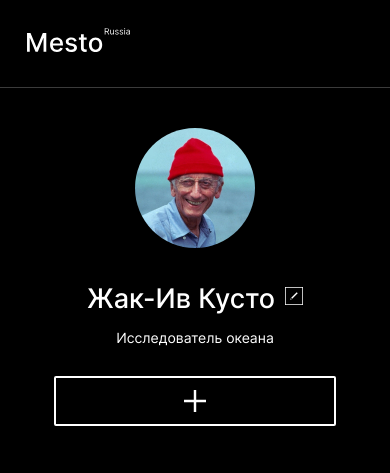
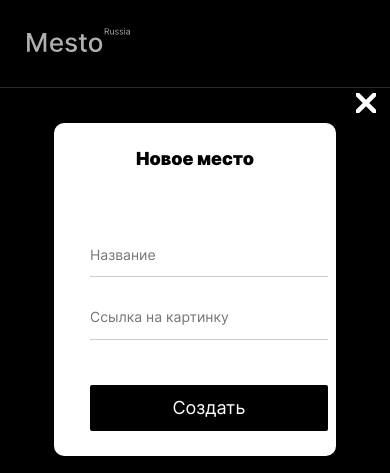
Before and after one commit to natalialukashova/mesto-project-bootcamp, a plain HTML site: page index.html in a window 390 px wide. Shown: the top 473 px of the page. Drawn offline with Linux system fonts and the light colour scheme.

Commit message:
текущая версия проекта для проверки

```diff
--- a/blocks/popup/__close-icon/popup__close-icon.css
+++ b/blocks/popup/__close-icon/popup__close-icon.css
@@ -1,6 +1,7 @@
 .popup__close-icon {
-  position: relative;
-  left: 863px;
+  position: absolute;
+  right: -40px;
+  top: -40px;
   cursor: pointer;
   width: 32px;
   height: 32px;
@@ -19,7 +20,7 @@
 
 @media screen and (max-width: 767px) {
   .popup__close-icon {
-    left: 281px;
+    top: -30px;
     width: 20px;
     height: 20px;
     margin-bottom: 16px;
--- a/blocks/popup/__container/popup__container.css
+++ b/blocks/popup/__container/popup__container.css
@@ -1,4 +1,5 @@
 .popup__container {
+  position: relative;
   background-color: #fff;
   box-shadow: 0px 0px 25px rgba(0, 0, 0, 0.15);
   border-radius: 10px;
--- a/blocks/popup/__input/popup__input.css
+++ b/blocks/popup/__input/popup__input.css
@@ -13,7 +13,7 @@
 }
 
 .popup__input::placeholder {
-  opacity: 1;
+  /* opacity: 1; */
   font-weight: 400;
   font-size: 14px;
   line-height: 17px;
--- a/index.html
+++ b/index.html
@@ -46,6 +46,29 @@
       </div>
     </div>
 
+    <div class="popup popup_opened">
+
+      <div class="popup__container">
+        <button class="popup__close-icon"></button>
+        <h2 class="popup__title">Новое место</h2>
+        <form class="popup__form">
+          <input
+            name="title"
+            type="text"
+            placeholder="Название"
+            class="popup__input input__type_name"
+          />
+          <input
+            name="description"
+            type="text"
+            placeholder="Ссылка на картинку"
+            class="popup__input input__type_link"
+          />
+          <button class="popup__button" type="submit">Создать</button>
+        </form>
+      </div>
+    </div>
+
     <template id="card">
       <article class="element card__element">
         <img
--- a/index.js
+++ b/index.js
@@ -1,6 +1,6 @@
 const popup = document.querySelector(".popup");
 const editButton = document.querySelector(".profile__edit-btn");
-const closeButton = document.querySelector(".popup__close-icon");
+const closeButtonList = document.querySelectorAll(".popup__close-icon");
 const profileTitle = document.querySelector(".profile__title");
 const profileSubtitle = document.querySelector(".profile__subtitle");
 const inputTitle = document.querySelector(".input__title");
@@ -10,6 +10,7 @@ const popupForm = document.querySelector(".popup__form");
 const saveButton = document.querySelector(".popup__button");
 const blockForCards = document.querySelector(".cards");
 const cardTemplate = document.querySelector("#card").content;
+
 
 // массив с карточками для стартовой загрузки
 const initialCards = [
@@ -58,7 +59,15 @@ editButton.addEventListener("click", () => {
 });
 
 // функция закрытия попапа
-const closePopup = () => {
+// const closePopup = (event) => {
+//   console.log('work');
+//   popup.classList.remove("popup_opened");
+//   popupInputs.forEach((item) => {
+//     item.value = "";
+//   });
+// };
+
+const closePopup = (popup) => {
   popup.classList.remove("popup_opened");
   popupInputs.forEach((item) => {
     item.value = "";
@@ -66,7 +75,13 @@ const closePopup = () => {
 };
 
 // навешиваем на кнопку функцию закрытия попапа
-closeButton.addEventListener("click", closePopup);
+// closeButtonList.addEventListener("click", closePopup);
+closeButtonList.forEach((button) => {
+  const popup = button.closest('.popup');
+  popup.addEventListener("click", () => {
+    closePopup(popup);
+  });
+})
 
 // метод, позволяющий редактировать информацию о пользователе
 const handleFormSubmit = (evt) => {
```
